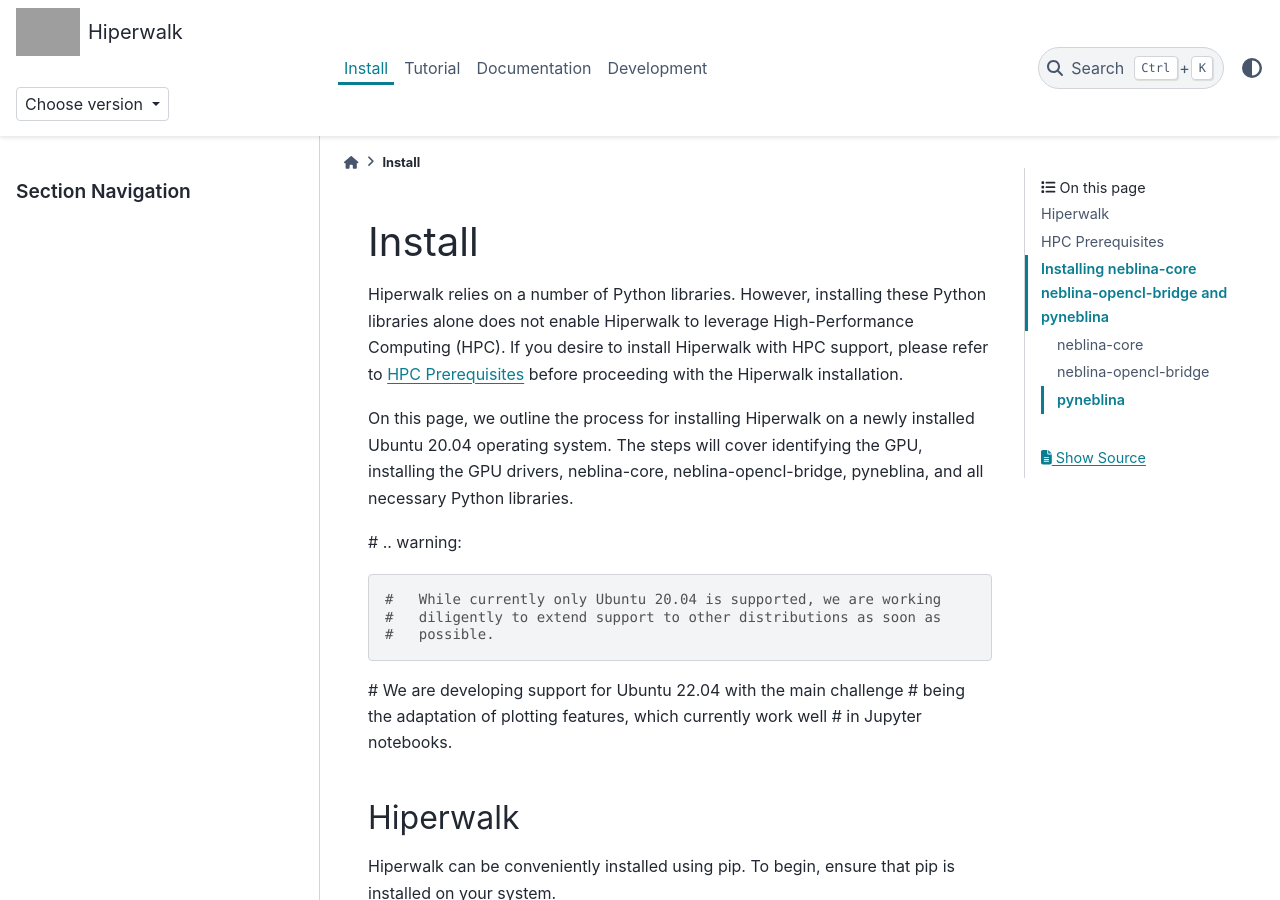
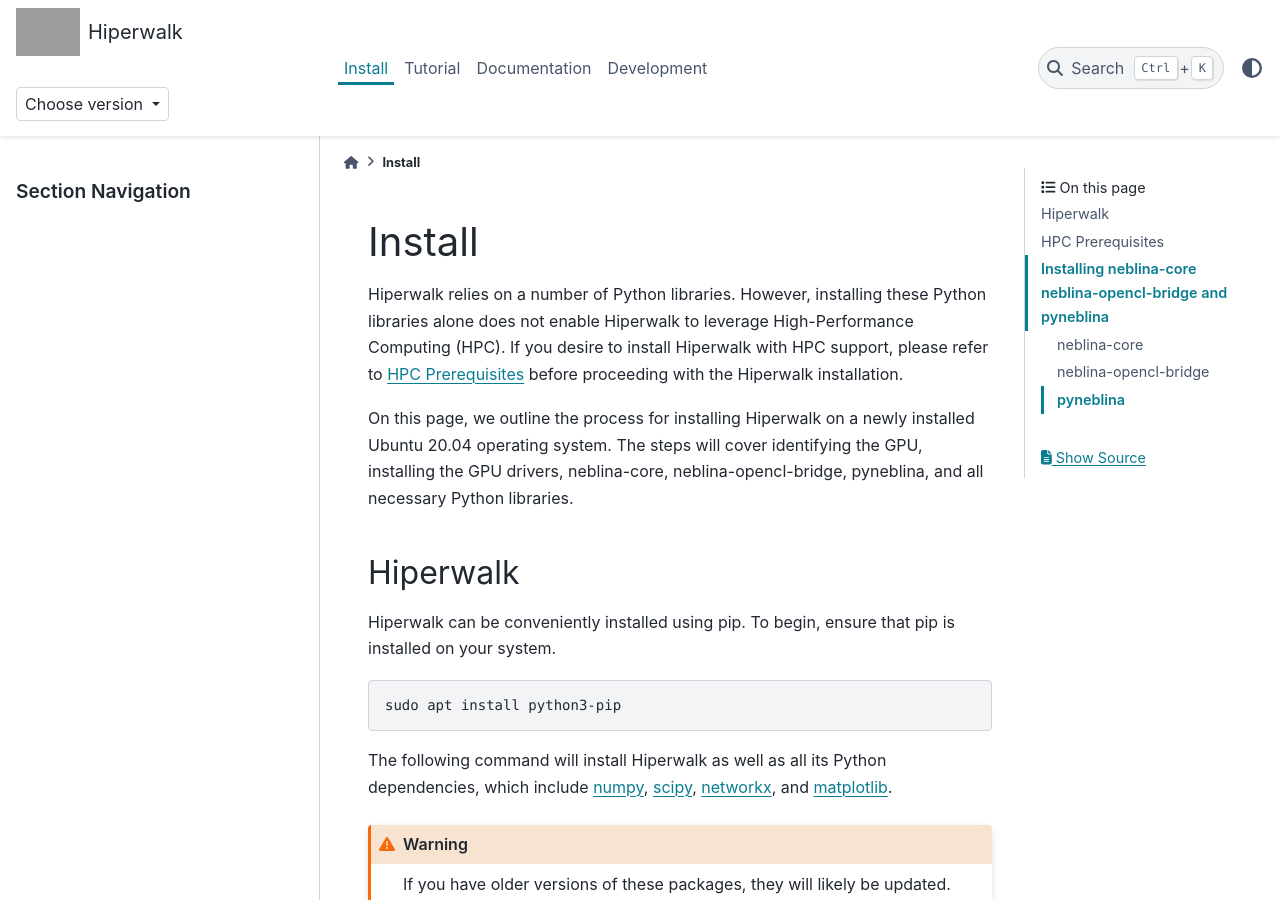
Before and after one commit to hiperwalk/hiperwalk, a Sphinx documentation site: the page built from docs/install/index.rst, in a window 1280 px wide and 900 px high. Built offline with Sphinx 7.4.7 and the PyData theme 0.15.4, drawn with Linux system fonts in a browser that asks for light colours; grey boxes are pictures that could not be loaded.

Commit message:
Update index.rst

```diff
--- a/docs/install/index.rst
+++ b/docs/install/index.rst
@@ -14,16 +14,6 @@
 cover identifying the GPU, installing the GPU drivers,
 neblina-core, neblina-opencl-bridge, pyneblina, and
 all necessary Python libraries.
-
-# .. warning::
-
-#   While currently only Ubuntu 20.04 is supported, we are working
-#   diligently to extend support to other distributions as soon as
-#   possible.
-
-#   We are developing support for Ubuntu 22.04 with the main challenge
-#   being the adaptation of plotting features, which currently work well
-#   in Jupyter notebooks.
 
 .. _docs_install_hiperwalk:
 
@@ -61,7 +51,7 @@
 <https://github.com/hiperwalk/hiperwalk/tree/master/examples>`_
 or proceed to the :ref:`docs_tutorial`.
 
-    To update an older version of the hiperwalk packages:
+To update an older version of the hiperwalk packages:
 
 .. code-block:: shell
 
```
